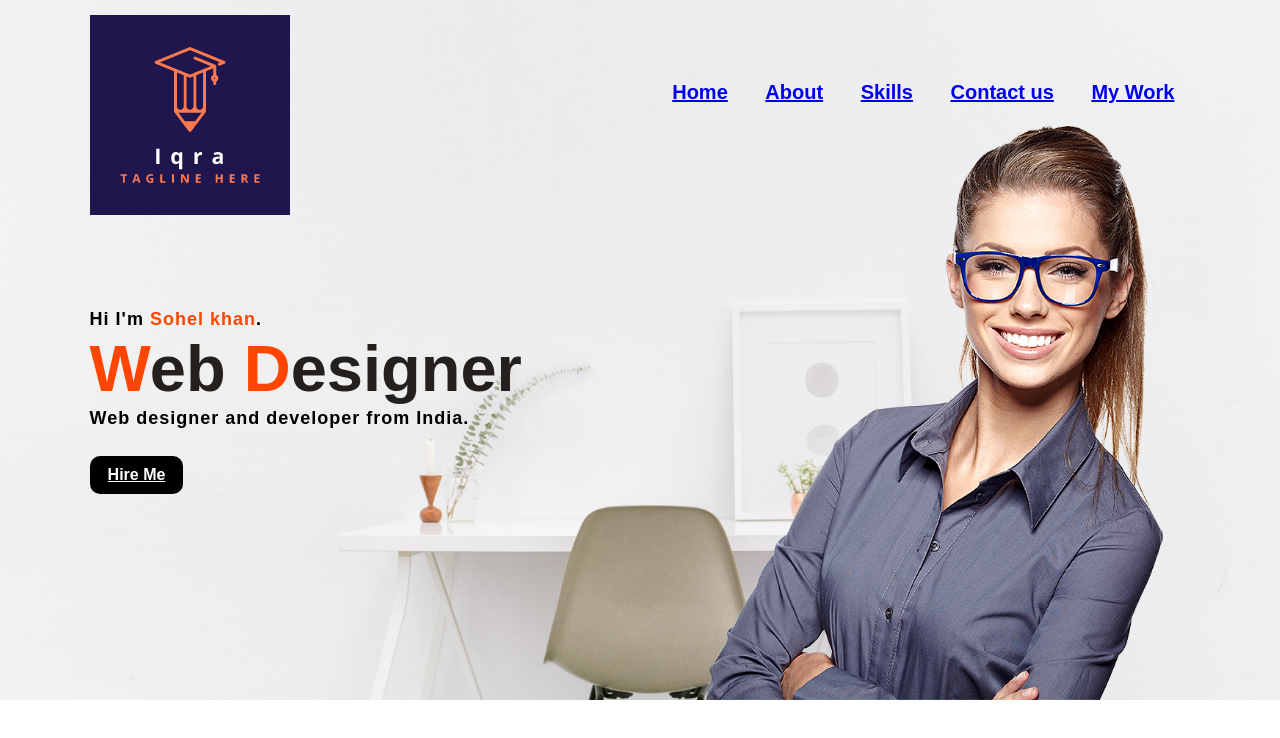
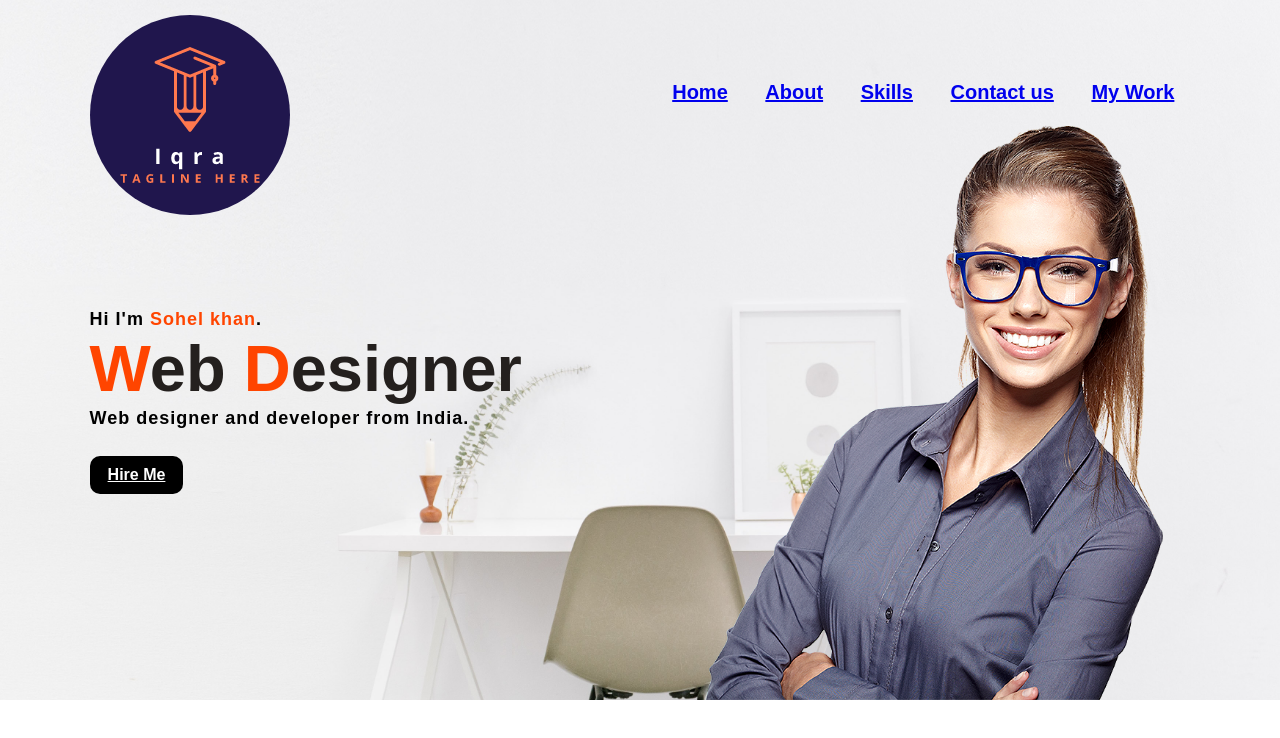
Before and after one commit to SohelTechnicalDeveloper/My-classroom, a plain HTML site: page index.html in a window 1280 px wide. Drawn offline with Linux system fonts and the light colour scheme.

Commit message:
Update index.html

```diff
--- a/index.html
+++ b/index.html
@@ -9,7 +9,7 @@
 <body>
     <div class="main">
         <div class="navbar">
-            <img src="logo.png" class="logo">
+            <img src="logo.png" class="logo"style="border-radius: 100%;">
 
         <ul>
             <li><a href="#">Home</a></li>
```
